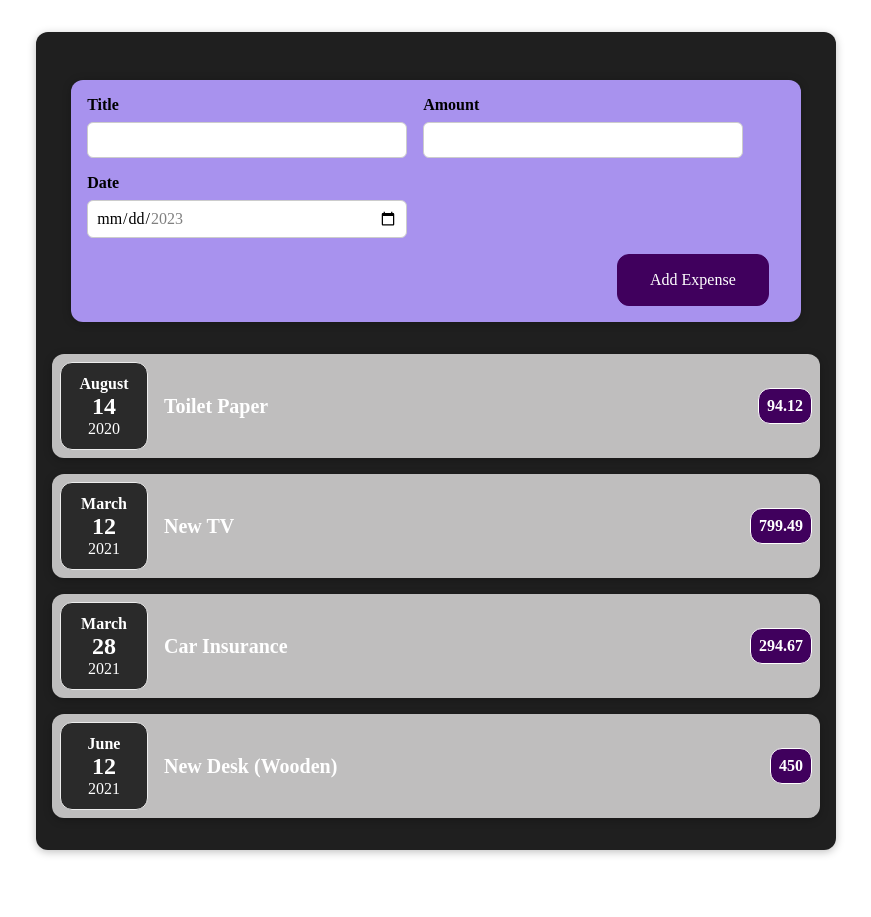
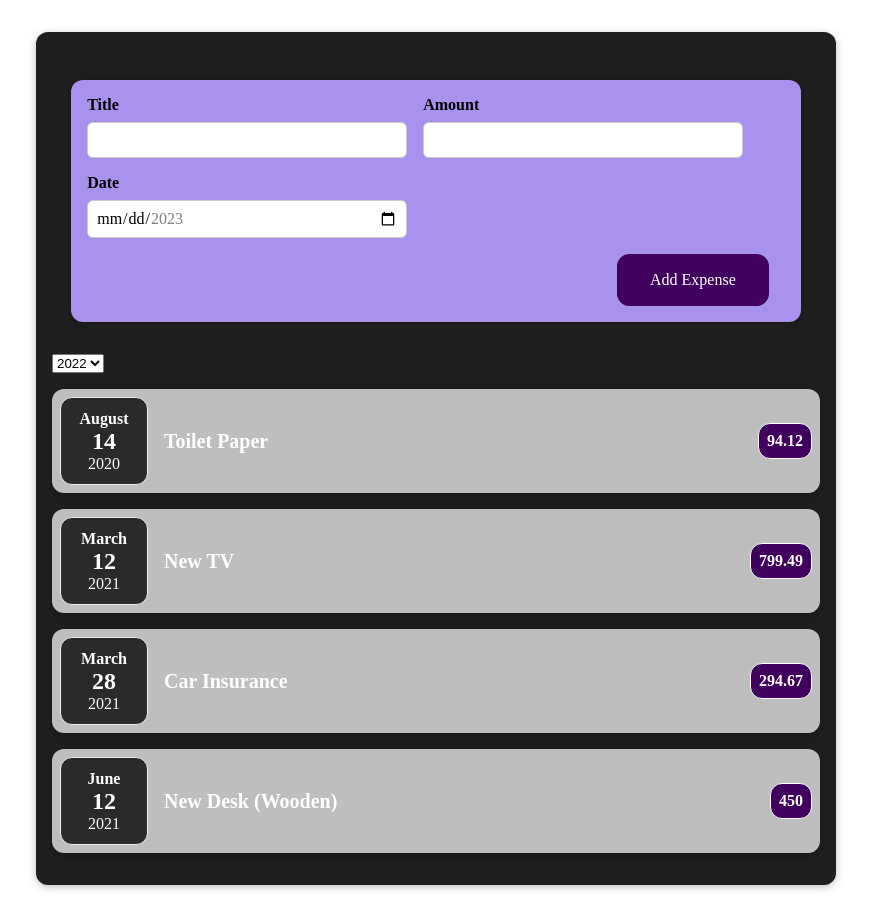
Before and after one commit to sudhansom/my-expenses, a React (Create React App) app: page / in a window 1280 px wide. Shown: the whole page, without its empty margins (204-1075 px from the left). Before the commit the page ends 882 px from the top, so only its background shows below. Built offline with nearby package versions, Linux system fonts and the light colour scheme.

Commit message:
add new component Expensefilter

```diff
--- a/src/App.js
+++ b/src/App.js
@@ -3,6 +3,7 @@ import ExpenseItem from "./components/Expenses/ExpenseItem";
 import "./App.css";
 import Card from "./components/UI/Card";
 import NewExpense from "./components/NewExpense/NewExpense";
+import ExpenseFilter from "./components/Expenses/ExpenseFilter";
 
 const App = () => {
   const expenses = [
@@ -26,9 +27,13 @@ const App = () => {
       date: new Date(2021, 5, 12),
     },
   ];
+  const getData = (expense) => {
+    console.log("My app: ", expense);
+  };
   return (
     <Card className="expenses">
-      <NewExpense />
+      <NewExpense onGetData={getData} />
+      <ExpenseFilter />
       {expenses.length &&
         expenses.map((item) => <ExpenseItem id={item.id} item={item} />)}
     </Card>
--- /dev/null
+++ b/src/components/Expenses/ExpenseFilter.js
@@ -0,0 +1,19 @@
+import React from "react";
+
+const ExpenseFilter = () => {
+  return (
+    <div className="expenses-filter">
+      <div className="expenses-filter__control">
+        <label> </label>
+        <select>
+          <option value="2022">2022</option>
+          <option value="2022">2022</option>
+          <option value="2022">2022</option>
+          <option value="2022">2022</option>
+        </select>
+      </div>
+    </div>
+  );
+};
+
+export default ExpenseFilter;
--- a/src/components/NewExpense/ExpenseForm.js
+++ b/src/components/NewExpense/ExpenseForm.js
@@ -2,7 +2,7 @@ import React, { useState } from "react";
 
 import "./ExpenseForm.css";
 
-const ExpenseForm = () => {
+const ExpenseForm = (props) => {
   const [expense, setExpense] = useState({ title: "", amount: "", date: "" });
 
   const myChangeHandler = (event) => {
@@ -14,8 +14,16 @@ const ExpenseForm = () => {
     });
   };
 
+  const submitHandler = (event) => {
+    event.preventDefault();
+    expense.date = new Date(expense.date);
+    props.onSaveExpenseData(expense);
+    console.log(props);
+    setExpense({ title: "", amount: "", date: "" });
+  };
+
   return (
-    <form>
+    <form onSubmit={submitHandler}>
       <div className="new-expense__controls">
         <div className="new-expense__control">
           <label>Title</label>
--- a/src/components/NewExpense/NewExpense.js
+++ b/src/components/NewExpense/NewExpense.js
@@ -3,10 +3,17 @@ import React from "react";
 import ExpenseForm from "./ExpenseForm";
 import "./NewExpense.css";
 
-const NewExpense = () => {
+const NewExpense = (props) => {
+  const saveExpenseDataHandler = (expenseData) => {
+    const data = {
+      ...expenseData,
+      id: Math.random(),
+    };
+    props.onGetData(data);
+  };
   return (
     <div className="new-expense">
-      <ExpenseForm />
+      <ExpenseForm onSaveExpenseData={saveExpenseDataHandler} />
     </div>
   );
 };
```
Also changed, not shown: src/components/Expenses/ExpenseFilter.css (added).
